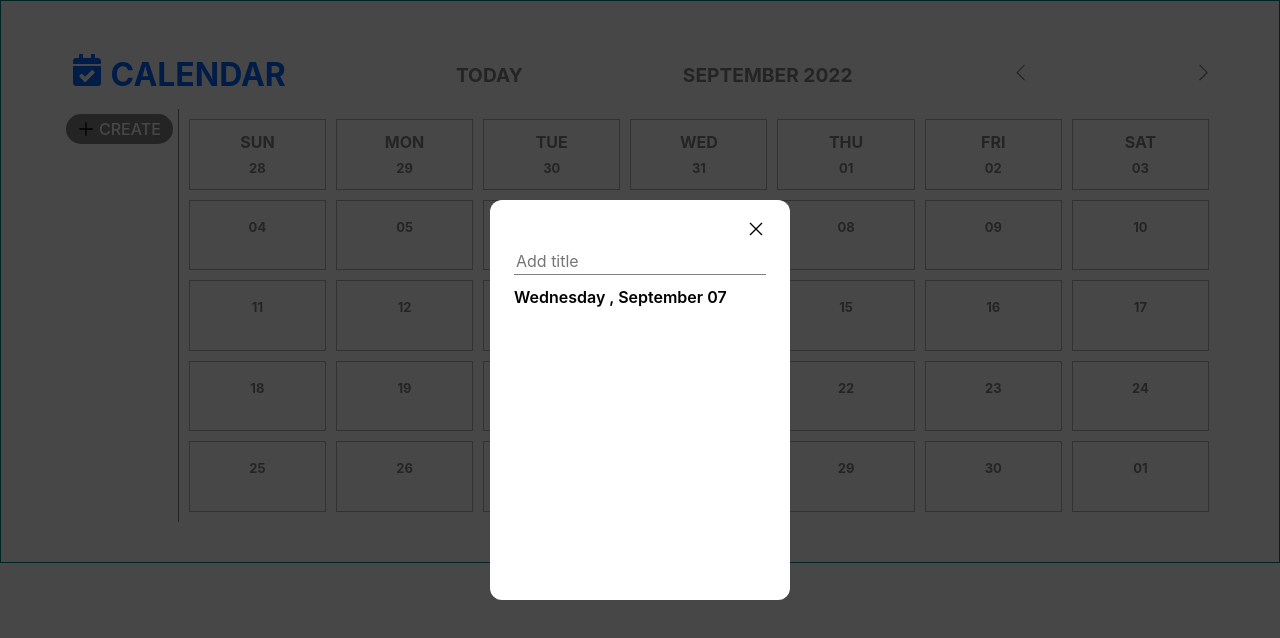
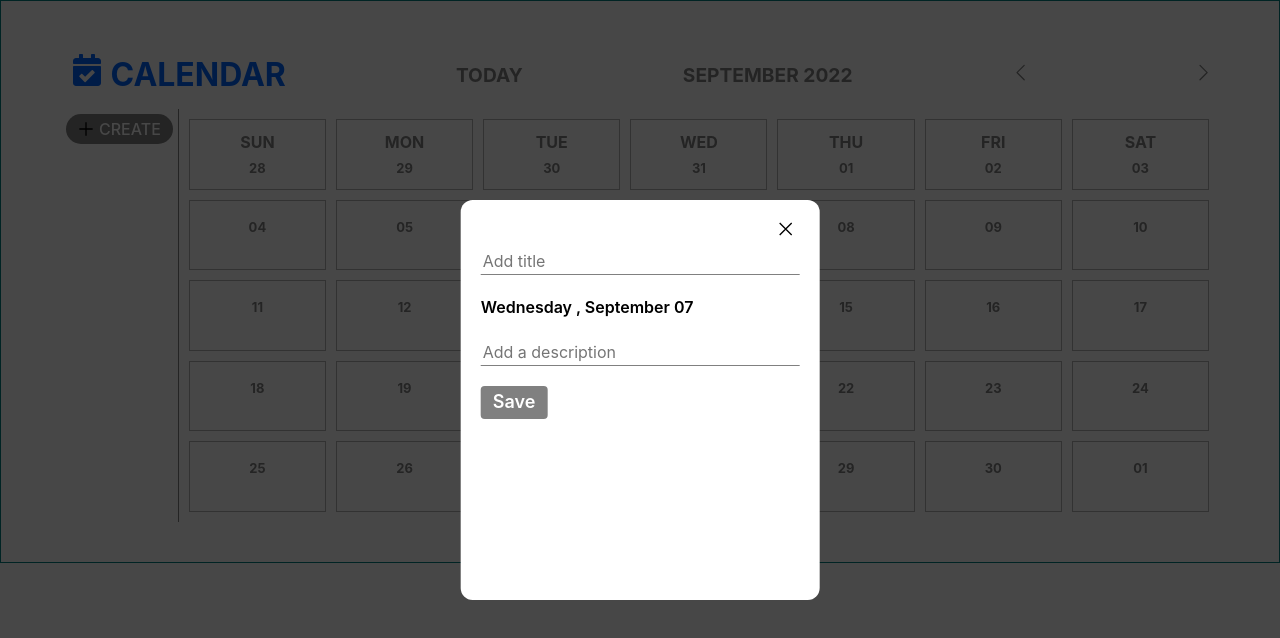
Before and after one commit to KizievDmitriy/test2, a React (Create React App) app: page / in a window 1280 px wide. Both pictures are taken after a click on the button "CREATE". Shown: the top 638 px of the page. Built offline with nearby package versions, Linux system fonts and the light colour scheme.

Commit message:
add state

```diff
--- a/src/components/EventModal/EventModal.js
+++ b/src/components/EventModal/EventModal.js
@@ -4,8 +4,30 @@ import { GrClose } from 'react-icons/gr';
 import s from './eventModal.module.scss';
 
 export default function EventModal() {
-  const { setShowEventModal, daySelected } = useContext(GlobalContext);
-  const [title, setTitle] = useState('')
+  const {
+    setShowEventModal,
+    daySelected,
+    dispatchCalEvent,
+    selectedEvent, } = useContext(GlobalContext);
+  const [title, setTitle] = useState();
+  const [description, setDescription] = useState();
+
+   function handleSubmit(e) {
+    e.preventDefault();
+    const calendarEvent = {
+      title,
+      description,
+      day: daySelected.valueOf(),
+      id: selectedEvent ? selectedEvent.id : Date.now(),
+    };
+    if (selectedEvent) {
+      dispatchCalEvent({ type: "update", payload: calendarEvent });
+    } else {
+      dispatchCalEvent({ type: "push", payload: calendarEvent });
+    }
+
+    setShowEventModal(false);
+  }
 
     return (
         <div className={s.fixedOverlay}>
@@ -22,7 +44,18 @@ export default function EventModal() {
               className={s.input}
               onChange={(e) => setTitle(e.target.value)}
               />
-              <p className={s.daySelected}>{daySelected.format("dddd , MMMM DD") }</p>
+              <p className={s.daySelected}>{daySelected.format("dddd , MMMM DD")}</p>
+              <input
+              type="text"
+              name="description"
+              placeholder="Add a description "
+              value={description}
+              required
+              className={s.input}
+              onChange={(e) => setDescription(e.target.value)}
+              />
+              <button type='submit' className={s.saveBtn} onClick={handleSubmit}>
+                Save</button>
             </form>
           </div>
         </div>
--- a/src/components/EventModal/eventModal.module.scss
+++ b/src/components/EventModal/eventModal.module.scss
@@ -40,7 +40,7 @@
     }
 }
 .input{
-    margin-bottom: 10px;
+    margin-bottom: 20px;
     border-bottom: 1px solid gray;
     width: 100%;
     &:focus{
@@ -50,5 +50,17 @@
 .daySelected{
     font-weight: 600;
     font-size: medium;
-
+    margin-bottom: 20px;
 }
+.saveBtn{
+    font-size: large;
+    font-weight: 600;
+    padding: 6px 12px;
+    background-color: gray;
+    color: #fff;
+    border-radius: 4px;
+    transition: background-color 350ms ease-in-out;
+    &:hover{
+        background-color: blueviolet;
+    }
+}
--- a/src/contex/ContextWrapper.js
+++ b/src/contex/ContextWrapper.js
@@ -1,12 +1,40 @@
-import React, { useState } from "react";
+import React, { useReducer, useState, useEffect } from "react";
 import GlobalContext from "./GlobalContext";
 import dayjs from "dayjs";
+
+function savedEventsReducer(state, { type, payload }) {
+  switch (type) {
+    case "push":
+      return [...state, payload];
+    case "update":
+      return state.map((evt) =>
+        evt.id === payload.id ? payload : evt
+      );
+    case "delete":
+      return state.filter((evt) => evt.id !== payload.id);
+    default:
+      throw new Error();
+  }
+}
+
+function initEvents() {
+  const storageEvents = localStorage.getItem("savedEvents");
+  const parsedEvents = storageEvents ? JSON.parse(storageEvents) : [];
+  return parsedEvents;
+}
 
 export default function ContextWrapper( props ) {
   const [monthIndex, setMonthIndex] = useState(dayjs().month());
   const [daySelected, setDaySelected] = useState(dayjs());
   const [showEventModal, setShowEventModal] = useState(false);
+  const [savedEvents, dispatchCalEvent] = useReducer(
+    savedEventsReducer,
+    [],
+    initEvents);
 
+useEffect(() => {
+    localStorage.setItem("savedEvents", JSON.stringify(savedEvents));
+}, [savedEvents]);
 
   return (
     <GlobalContext.Provider value={{
@@ -16,6 +44,7 @@ export default function ContextWrapper( props ) {
       setDaySelected,
       showEventModal,
       setShowEventModal,
+      dispatchCalEvent,
     }}>
       {props.children}
     </GlobalContext.Provider>
--- a/src/contex/GlobalContext.js
+++ b/src/contex/GlobalContext.js
@@ -1,4 +1,5 @@
 import React from "react";
+
 
 const GlobalContext = React.createContext({
   monthIndex: 0,
@@ -8,6 +9,7 @@ const GlobalContext = React.createContext({
   smallCalendarMonth: 0,
   showEventModal: false,
   setShowEventModal: () => {},
+  dispatchCalEvent: ({type, payload}) => {},
 });
 
 export default GlobalContext;
```
